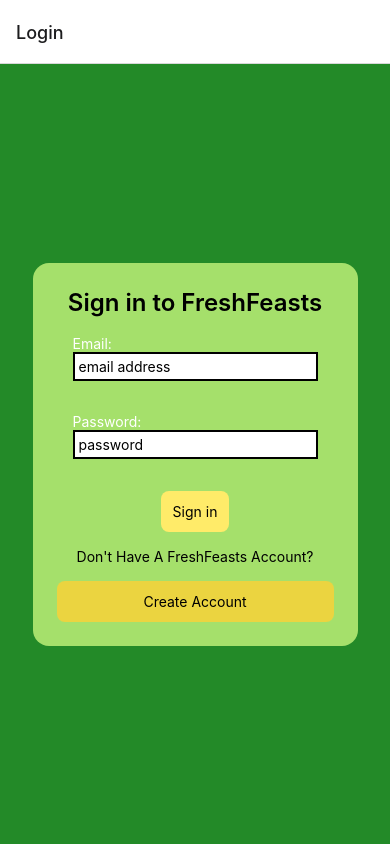
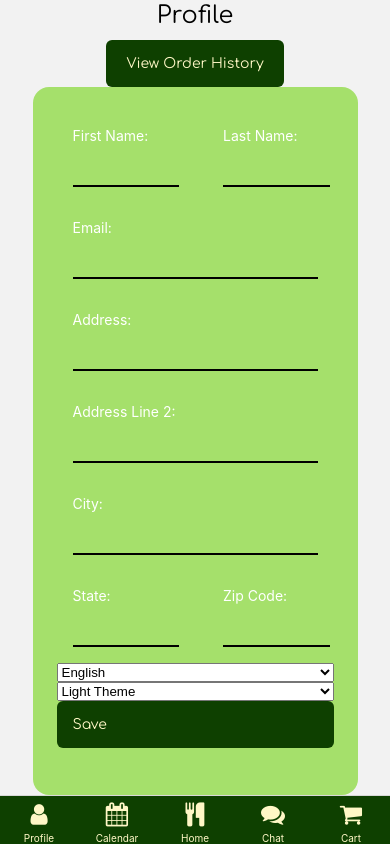
Before and after one commit to FreshFeasts/FreshFeasts, a React Native app: screen /Profile in a window 390 px wide. Built offline with nearby package versions, Linux system fonts and the light colour scheme.

Commit message:
Added Profile Settings

```diff
--- a/App.js
+++ b/App.js
@@ -14,7 +14,7 @@ import { useFonts } from 'expo-font';
 const Stack = createStackNavigator();
 
 export default function App() {
-  const [user, setUser] = useState(false); //update with Firebase auth once installed. To work on main screens, set to True. To work on login, set to false
+  const [user, setUser] = useState(true); //update with Firebase auth once installed. To work on main screens, set to True. To work on login, set to false
 
   // const auth = getAuth();
 
--- a/package.json
+++ b/package.json
@@ -9,6 +9,7 @@
     "web": "expo start --web"
   },
   "dependencies": {
+    "@react-native-picker/picker": "^2.4.10",
     "@react-navigation/bottom-tabs": "^6.5.8",
     "@react-navigation/native": "^6.1.7",
     "@react-navigation/native-stack": "^6.9.13",
@@ -23,10 +24,10 @@
     "react-native": "0.72.3",
     "react-native-safe-area-context": "4.6.3",
     "react-native-screens": "~3.22.0",
-    "react-star-ratings": "^2.3.0",
     "react-native-snap-carousel": "^4.0.0-beta.6",
     "react-native-stars": "^1.2.2",
-    "react-native-vector-icons": "^10.0.0"
+    "react-native-vector-icons": "^10.0.0",
+    "react-star-ratings": "^2.3.0"
   },
   "devDependencies": {
     "@babel/core": "^7.20.0",
--- /dev/null
+++ b/src/components/profile/ProfileComponent.jsx
@@ -0,0 +1,151 @@
+import { useContext, useState } from "react";
+import { Text, View, ScrollView, StatusBar, TouchableOpacity, Pressable } from "react-native";
+import { Picker } from "@react-native-picker/picker";
+import InputWithLabel from "../../utils/components/InputComponent";
+import AppText from '../../utils/components/AppText.js';
+import { LogInScreenContext } from "../../contexts/LogInScreenContext";
+const axios = require("axios");
+
+const ProfileComponent = () => {
+  const {values} = useContext(LogInScreenContext);
+  const [profile, setProfile] = useState({
+    userId: values.userId,
+    firstName: values.firstName,
+    lastName: values.lastName,
+    email: values.createUserEmail || values.signInEmail,
+    address1: values.address1,
+    address2: values.address2,
+    city: values.city,
+    state: values.state,
+    zip: values.zip,
+    darkTheme: false,
+    phone: values.phone
+  });
+
+  let handleChange = function (text, input) {
+    setProfile({
+      ...profile,
+      [input]: text
+    });
+  };
+
+  let handleSubmit = function () {
+    axios({
+      method: 'PUT',
+      url: 'api/users/update',
+      headers: {AUTHORIZATION: token},
+      data: {
+        userId: profile.userId,
+        user: {
+          firstName: profile.firstName,
+          lastName: profile.lastName,
+          email: profile.email,
+          darkTheme: profile.darkTheme
+        },
+        info: {
+          deliveryAddress: {
+            address1: profile.address1,
+            address2: profile.address2,
+            city: profile.city,
+            state: profile.state,
+            zip: profile.zip
+          },
+          phone: profile.phone
+        }
+      }
+    });
+  }
+  return (
+    <>
+      <ScrollView className="bg-yellowgreen p-6 rounded-2xl w-10/12">
+        <View className="name-container flex-row gap-3 justify-evenly w-full items-center ">
+          <View className="firstName w-1/2">
+            <InputWithLabel
+              label="First Name:"
+              labelStyle="text-white"
+              inputStyle="border-b-2 border-black  p-3 bg-yellowgreen"
+              defaultValue={profile.firstName}
+              onChangeText={(text) => handleChange(text, 'firstName')}
+            />
+          </View>
+          <View className="lastName w-1/2">
+            <InputWithLabel
+              label="Last Name:"
+              labelStyle="text-white"
+              inputStyle="border-b-2 border-black  p-3 bg-yellowgreen"
+              defaultValue={profile.lastName}
+              onChangeText={(text) => handleChange(text, 'lastName')}
+            />
+          </View>
+        </View>
+        <View>
+          <InputWithLabel
+            label="Email:"
+            labelStyle="text-white"
+            keyboardType="email-address"
+            inputStyle="border-b-2 border-black  p-3 bg-yellowgreen"
+            onChangeText={(text) => handleChange(text, 'email')}
+          />
+        </View>
+        <InputWithLabel
+          label="Address:"
+          labelStyle="text-white"
+          keyboardType="email-address"
+          inputStyle="border-b-2 border-black  p-3 bg-yellowgreen"
+          onChangeText={(text) => handleChange(text, 'address1')}
+        />
+        <InputWithLabel
+          label="Address Line 2:"
+          labelStyle="text-white"
+          keyboardType="email-address"
+          inputStyle="border-b-2 border-black  p-3 bg-yellowgreen"
+          onChangeText={(text) => handleChange(text, 'address2')}
+        />
+        <View className="city">
+          <InputWithLabel
+            label="City:"
+            labelStyle="text-white"
+            inputStyle="border-b-2 border-black  p-3 bg-yellowgreen"
+            onChangeText={(text) => handleChange(text, 'city')}
+          />
+        </View>
+        <View className="name-container flex-row gap-3 justify-evenly w-full items-center ">
+          <View className="firstName w-1/2">
+            <InputWithLabel
+              label="State:"
+              labelStyle="text-white"
+              inputStyle="border-b-2 border-black  p-3 bg-yellowgreen"
+              onChangeText={(text) => handleChange(text, 'state')}
+            />
+          </View>
+          <View className="lastName w-1/2">
+            <InputWithLabel
+              label="Zip Code:"
+              labelStyle="text-white"
+              inputStyle="border-b-2 border-black  p-3 bg-yellowgreen"
+              onChangeText={(text) => handleChange(text, 'zip')}
+            />
+          </View>
+        </View>
+        <View>
+          <Picker
+            selectedValue="english">
+              <Picker.Item label="English" value="english"/>
+            </Picker>
+        </View>
+        <View>
+          <Picker
+            selectedValue={profile.darkTheme}
+            onValueChange={(itemValue, itemIndex) => handleChange(itemValue, 'darkTheme')}>
+              <Picker.Item label="Light Theme" value={false}/>
+              <Picker.Item label="Dark Theme" value={true}/>
+            </Picker>
+        </View>
+        <Pressable className="px-4 py-4 bg-pakistangreen rounded-md" onPress={() => console.log(profile)}>
+          <Text className="text-lemonchiffon font-main">Save</Text>
+        </Pressable>
+      </ScrollView>
+    </>
+  );
+}
+export default ProfileComponent;
--- a/src/screens/ProfileScreen.js
+++ b/src/screens/ProfileScreen.js
@@ -1,6 +1,7 @@
 import React, { useState } from "react";
 import { SafeAreaView, Text, View, StatusBar, Pressable } from "react-native";
 import OrderHistory from "../components/profile/OrderHistory";
+import ProfileComponent from "../components/profile/ProfileComponent";
 
 const ProfileScreen = ({ navigation }) => {
   const [history, setHistory] = useState(false);
@@ -17,6 +18,7 @@ const ProfileScreen = ({ navigation }) => {
         </Pressable>
         </>
       )}
+      <ProfileComponent/>
     </SafeAreaView>
   );
 };
```
Also changed, not shown: 2 other files (tests, documents, lock files or other folders).
